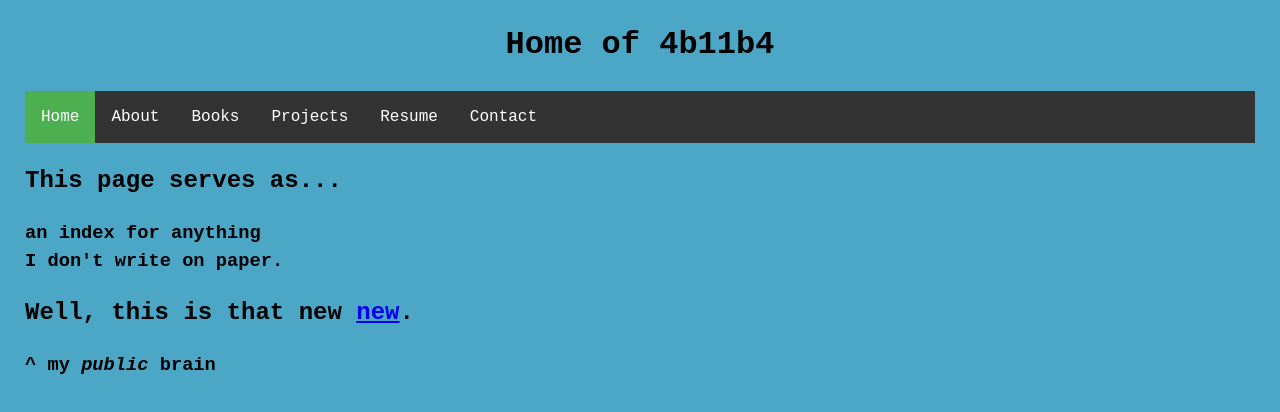
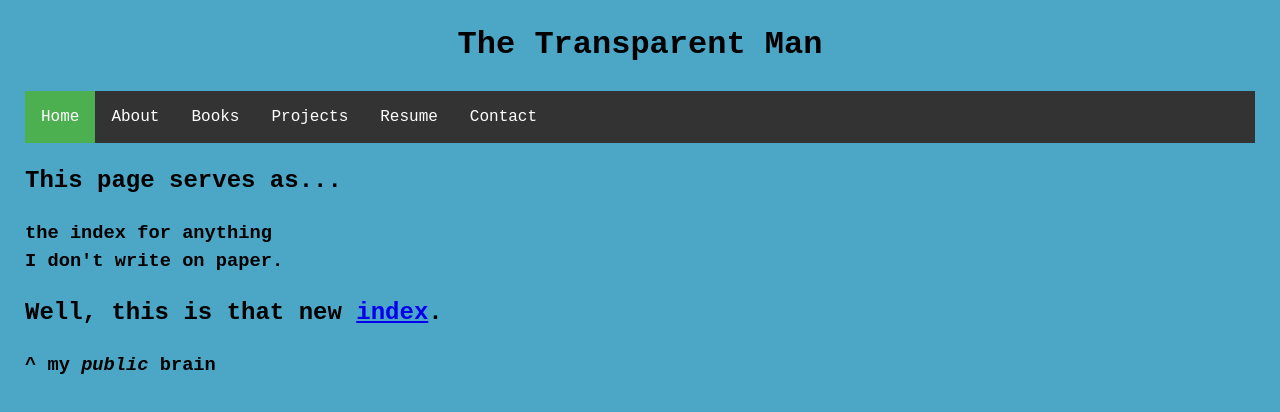
Before and after one commit to 4b11b4/per-site, a plain HTML site: page public/index.html in a window 1280 px wide. Drawn offline with Linux system fonts and the light colour scheme.

Commit message:
transparency transcends

```diff
--- a/public/index.html
+++ b/public/index.html
@@ -6,11 +6,11 @@
   <meta name=author content=4b11b4>
   <meta name=keywords content=electronics,electrical,engineering,pcb>
   <meta name=viewport content=width=device-width,initial-scale=1.0>
-  <title>Home of 4b11b4</title>
+  <title>4b11b4: The Transparent Man</title>
   <link href=style.css rel=stylesheet type=text/css>
 </head>
 <header>
-  <h1>Home of 4b11b4</h1>
+  <h1>The Transparent Man</h1>
   <nav>
     <ul class=topnav>
       <li><a class=active href=./index.html>Home</a></li>
@@ -24,11 +24,11 @@
 </header>
 <body>
   <h2>This page serves as...</h2>
-  <h3>an index for anything<br>
+  <h3>the index for anything<br>
       I don't write on paper.
   </h3>
   <h2>Well, this is that new
-    <a href=https://roamresearch.com/#/app/index_4b11b4>new</a>.</h2>
+    <a href=https://roamresearch.com/#/app/index_4b11b4>index</a>.</h2>
   <h3>^ my <i>public</i> brain</h3>
 </body>
 </html>
```
